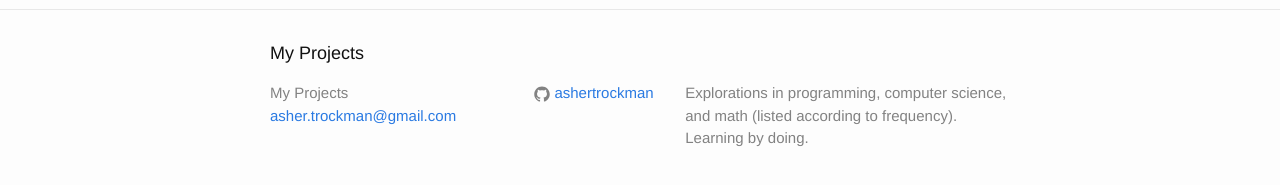
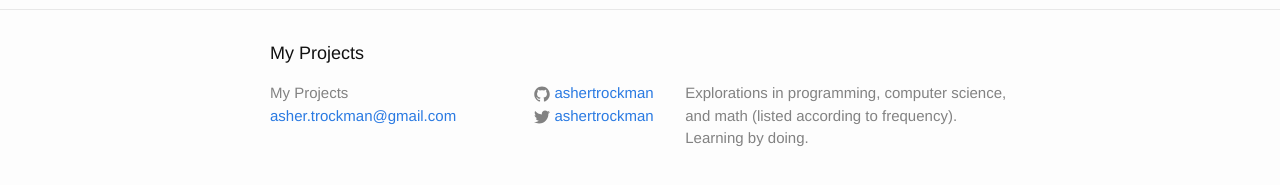
Before and after one commit to ashertrockman/ashertrockman.github.io, a Jekyll site: the page built from index.html, in a window 1280 px wide. Shown: the part 287-472 px from the top of the page. Built offline with Jekyll 4.4.1, drawn with Linux system fonts in a browser that asks for light colours.

Commit message:
Update _config.yml

```diff
--- a/_config.yml
+++ b/_config.yml
@@ -7,6 +7,7 @@ description: > # this means to ignore newlines until "baseurl:"
 baseurl: "" # the subpath of your site, e.g. /blog/
 url: "http://ashertrockman.github.io/" # the base hostname & protocol for your site
 github_username:  ashertrockman
+twitter_username: ashertrockman
 
 # Build settings
 markdown: kramdown
```
